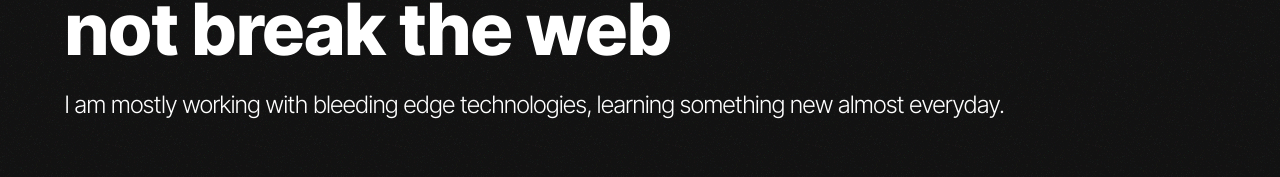
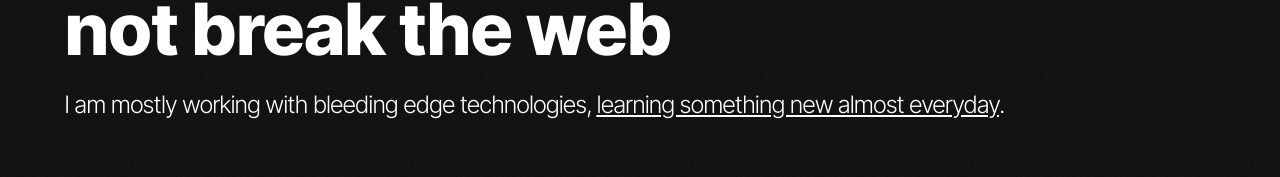
Before and after one commit to rafaelalmeidatk/rafaelalmeidatk.com, a Next.js app: page / in a window 1280 px wide. Shown: the part 255-432 px from the top of the page. Built offline with nearby package versions, Linux system fonts and the light colour scheme.

Commit message:
Add TIL link

```diff
--- a/src/pages/index.js
+++ b/src/pages/index.js
@@ -36,14 +36,23 @@ const Home = () => (
 
     <section className="heading">
       <Noise />
+
       <div className="container">
         <h1>
           Hi! I'm <span className="highlight">Rafael Almeida</span>, and I try
           to not break the web
         </h1>
+
         <p>
-          I am mostly working with bleeding edge technologies, learning
-          something new almost everyday.
+          I am mostly working with bleeding edge technologies,{" "}
+          <a
+            href="https://github.com/rafaelalmeidatk/TIL"
+            rel="noopener noreferrer"
+            target="_blank"
+          >
+            learning something new almost everyday
+          </a>
+          .
         </p>
       </div>
     </section>
@@ -84,6 +93,11 @@ const Home = () => (
         letter-spacing: -0.06em;
       }
 
+      .heading a {
+        color: #fff;
+        text-decoration: underline;
+      }
+
       .projects {
         background: #121212;
         margin-top: 46px;
```
